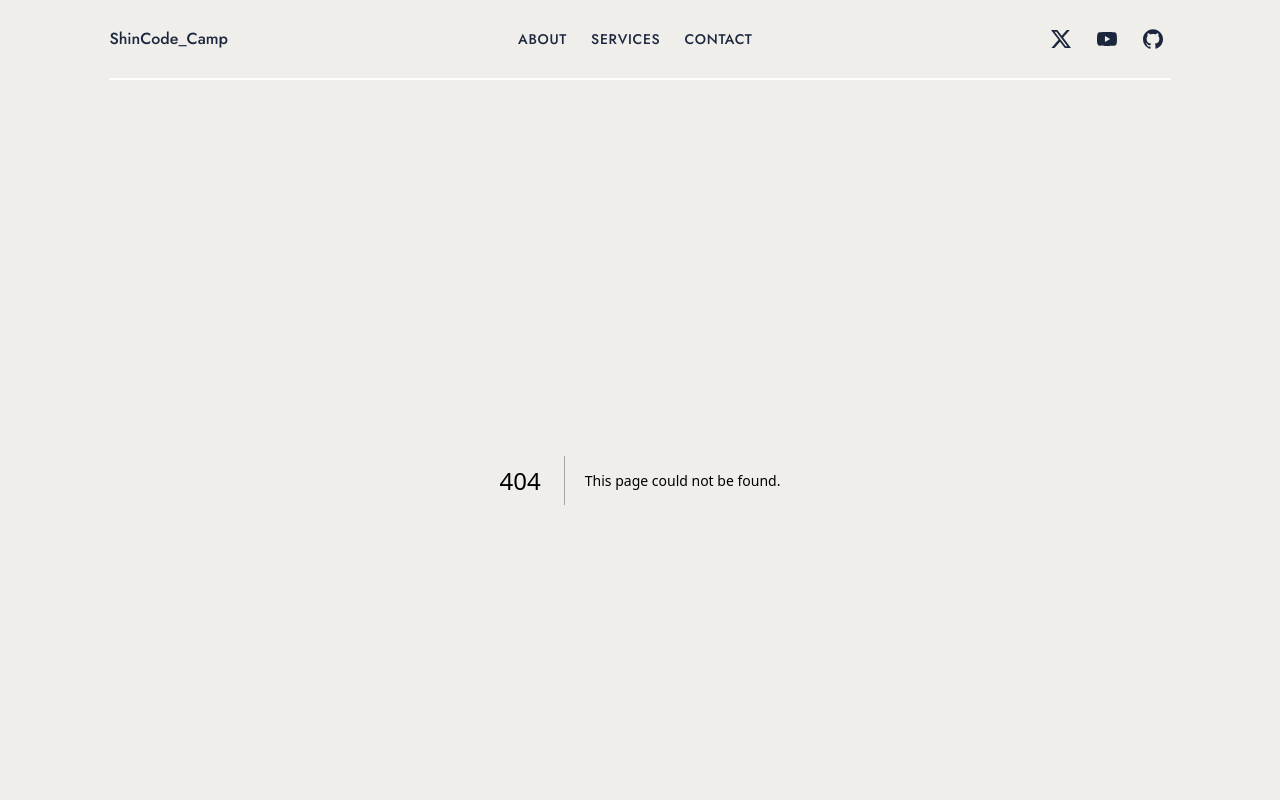
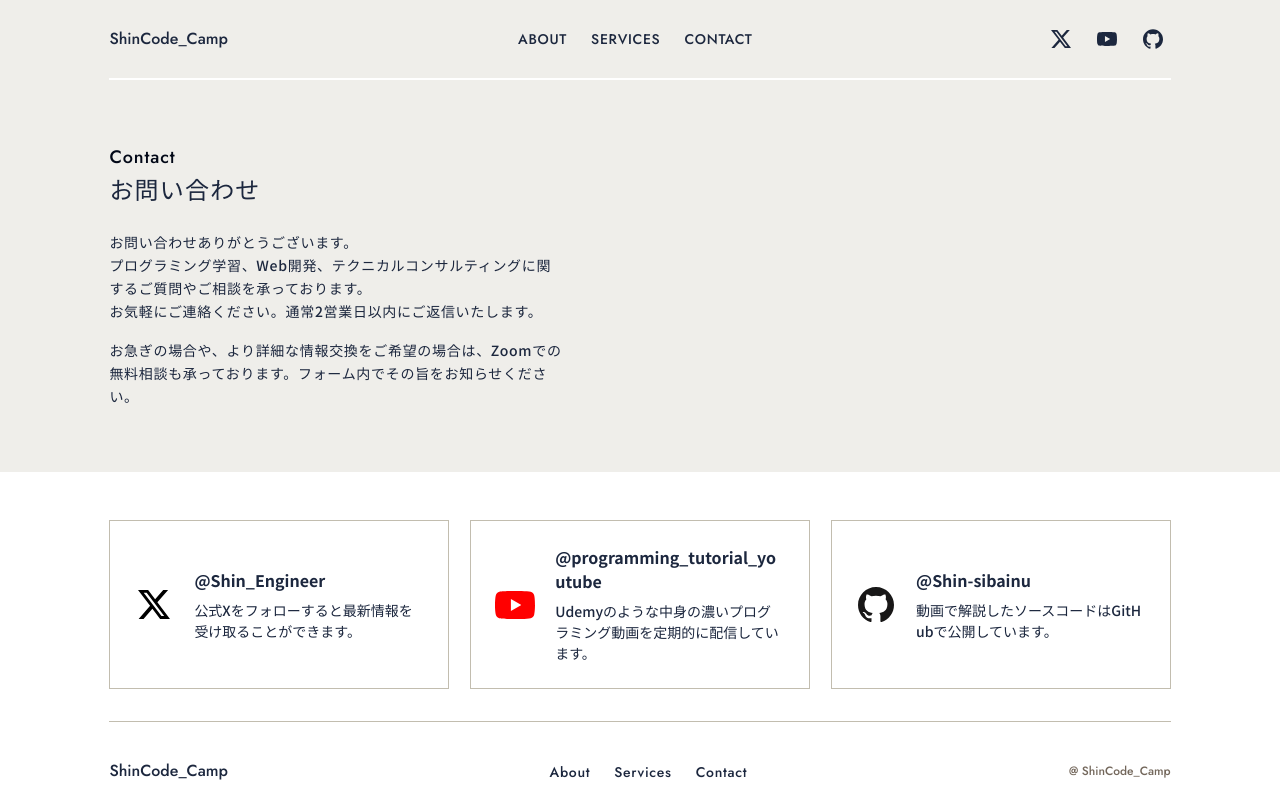
Before and after one commit to Shin-sibainu/shincode-portfolio-site, a Next.js app: page /contact in a window 1280 px wide. Before the commit this address had no page. Shown: the top 800 px of the page. Built offline with nearby package versions, Linux system fonts and the light colour scheme.

Commit message:
contactページのテキスト箇所実装

```diff
--- /dev/null
+++ b/src/app/contact/page.tsx
@@ -0,0 +1,39 @@
+import ContactForm from '@/components/sections/contact/ContactForm';
+import React from 'react';
+
+const Contact = () => {
+  return (
+    <main className="flex flex-col justify-center items-center py-16 w-full md:px-6.67">
+      <div className="flex flex-col items-start px-6 max-w-[1248px] w-full">
+        <div className="flex flex-row items-start content-start gap-20 w-full">
+          <div className="flex flex-col justify-center items-start gap-6  w-[520px]">
+            <div className="flex flex-col items-start">
+              <span className="font-jost font-medium text-lg leading-[27px] flex items-center tracking-wider text-primary-500">
+                Contact
+              </span>
+              <h2 className="font-notoSansJP font-medium text-2xl leading-[36px] flex items-center tracking-wider text-primary-950">
+                お問い合わせ
+              </h2>
+            </div>
+            <div className="flex flex-col items-start gap-4">
+              <p className="font-notoSansJP font-medium text-sm leading-[23px] flex items-center tracking-wider text-primary-950">
+                お問い合わせありがとうございます。<br/>
+                プログラミング学習、Web開発、テクニカルコンサルティングに関するご質問やご相談を承っております。<br/>
+                お気軽にご連絡ください。通常2営業日以内にご返信いたします。
+              </p>
+              <p className="font-notoSansJP font-medium text-sm leading-[23px] flex items-center tracking-wider text-primary-950">
+                お急ぎの場合や、より詳細な情報交換をご希望の場合は、Zoomでの無料相談も承っております。フォーム内でその旨をお知らせください。
+              </p>
+            </div>
+          </div>
+
+          <div className="flex flex-col items-start bg-white w-[600px]">
+            <ContactForm />
+          </div>
+        </div>
+      </div>
+    </main>
+  )
+};
+
+export default Contact;
--- /dev/null
+++ b/src/components/sections/contact/ContactForm.tsx
@@ -0,0 +1,9 @@
+import React from 'react';
+
+const ContactForm = () => {
+  return (
+    <div></div>
+  )
+};
+
+export default ContactForm;
```
